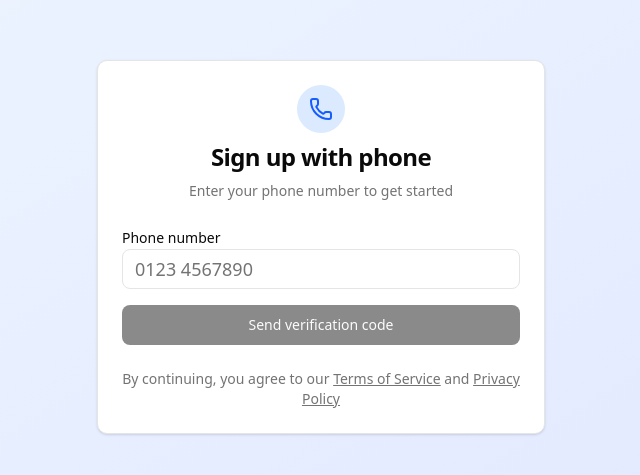
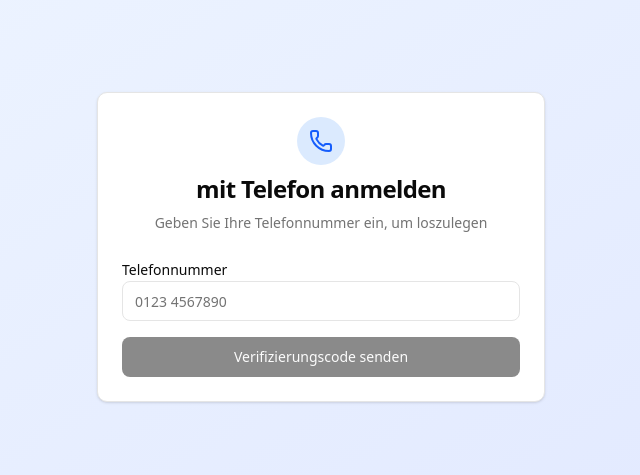
Before and after one commit to acristinaa/personal-ai-coach, a Next.js app: page / in a window 1280 px wide. Shown: the part 153-628 px from the top of the page, without its empty margins (319-959 px from the left). Built offline with nearby package versions, Linux system fonts and the light colour scheme.

Commit message:
WIP: Add components and requirements for signup.

```diff
--- /dev/null
+++ b/src/components/auth-card.tsx
@@ -0,0 +1,39 @@
+import { ArrowLeft } from "lucide-react";
+import { Button } from "./ui/button";
+import { Card, CardContent, CardDescription, CardHeader, CardTitle } from "./ui/card";
+
+interface AuthCardProps {
+    title: string;
+    description: string;
+    icon: React.ReactNode;
+    children: React.ReactNode;
+    onBack?: () => void;
+  }
+
+  export function AuthCard({
+    title,
+    description,
+    icon,
+    children,
+    onBack
+  }: AuthCardProps) {
+    return (
+      <Card className="w-full max-w-md">
+        <CardHeader className="text-center space-y-2">
+          {onBack && (
+            <Button variant="ghost" size="sm" className="absolute left-4 top-4" onClick={onBack}>
+              <ArrowLeft className="h-4 w-4" />
+            </Button>
+          )}
+          <div className="mx-auto w-12 h-12 bg-blue-100 rounded-full flex items-center justify-center">
+            {icon}
+          </div>
+          <CardTitle className="text-2xl font-bold">{title}</CardTitle>
+          <CardDescription>{description}</CardDescription>
+        </CardHeader>
+        <CardContent className="space-y-6">
+          {children}
+        </CardContent>
+      </Card>
+    );
+  }
--- /dev/null
+++ b/src/components/phone-number-input.tsx
@@ -0,0 +1,45 @@
+import { InputSection } from "./ui/input-section";
+
+interface PhoneNumberInputProps {
+    value: string;
+    onChange: (value: string) => void;
+    placeholder?: string;
+    required?: boolean;
+    className?: string;
+  }
+
+  export function PhoneNumberInput({
+    value,
+    onChange,
+    placeholder = "0123 4567890",
+    required,
+    className
+  }: PhoneNumberInputProps) {
+    const formatPhoneNumber = (value: string) => {
+      const digits = value.replace(/\D/g, "");
+      if (digits.length >= 9) {
+        return `${digits.slice(0, 4)} ${digits.slice(4, 7)} ${digits.slice(7)}`;
+      } else if (digits.length >= 7) {
+        return `${digits.slice(0, 3)} ${digits.slice(3, 5)} ${digits.slice(5)}`;
+      } else if (digits.length >= 4) {
+        return `${digits.slice(0, 3)} ${digits.slice(3)}`;
+      }
+      return digits;
+    };
+
+    const handleChange = (e: React.ChangeEvent<HTMLInputElement>) => {
+      const formatted = formatPhoneNumber(e.target.value);
+      onChange(formatted);
+    };
+
+    return (
+      <InputSection
+        type="tel"
+        placeholder={placeholder}
+        value={value}
+        onChange={handleChange}
+        className={className}
+        required={required}
+      />
+    );
+  }
--- a/src/components/phone-signup.tsx
+++ b/src/components/phone-signup.tsx
@@ -4,12 +4,14 @@ import type React from "react"
 
 import { useState } from "react"
 import { Button } from "@/components/ui/button"
-import { InputSection } from "@/components/ui/input-section"
 import { Label } from "@/components/ui/label"
-import { Card, CardContent, CardDescription, CardHeader, CardTitle } from "@/components/ui/card"
-import { ArrowLeft, Phone, Shield } from "lucide-react"
+import { Phone, Shield } from "lucide-react"
+import { AuthCard } from "@/components/auth-card"
+import { PhoneNumberInput } from "@/components/phone-number-input"
+import { VerificationCodeInput } from "@/components/verification-code-input"
 
-export default function Component() {
+
+export default function PhoneSignup() {
   const [step, setStep] = useState<"phone" | "verify">("phone")
   const [phoneNumber, setPhoneNumber] = useState("")
   const [verificationCode, setVerificationCode] = useState("")
@@ -53,14 +55,14 @@ export default function Component() {
     console.log("Verification successful!")
   }
 
-  const handlePhoneChange = (e: React.ChangeEvent<HTMLInputElement>) => {
-    const formatted = formatPhoneNumber(e.target.value)
+  const handlePhoneChange = (value: string) => {
+    const formatted = formatPhoneNumber(value)
     setPhoneNumber(formatted)
   }
 
-  const handleCodeChange = (e: React.ChangeEvent<HTMLInputElement>) => {
-    const value = e.target.value.replace(/\D/g, "").slice(0, 6)
-    setVerificationCode(value)
+  const handleCodeChange = (value: string) => {
+    const formatted = value.replace(/\D/g, "").slice(0, 6)
+    setVerificationCode(formatted)
   }
 
   const resendCode = async () => {
@@ -72,91 +74,48 @@ export default function Component() {
 
   return (
     <div className="min-h-screen bg-gradient-to-br from-blue-50 to-indigo-100 flex items-center justify-center p-4">
-      <Card className="w-full max-w-md">
-        <CardHeader className="text-center space-y-2">
-          {step === "verify" && (
-            <Button variant="ghost" size="sm" className="absolute left-4 top-4" onClick={() => setStep("phone")}>
-              <ArrowLeft className="h-4 w-4" />
-            </Button>
-          )}
-
-          <div className="mx-auto w-12 h-12 bg-blue-100 rounded-full flex items-center justify-center">
-            {step === "phone" ? (
-              <Phone className="h-6 w-6 text-blue-600" />
-            ) : (
-              <Shield className="h-6 w-6 text-blue-600" />
-            )}
-          </div>
-
-          <CardTitle className="text-2xl font-bold">
-            {step === "phone" ? "Sign up with phone" : "Verify your number"}
-          </CardTitle>
-
-          <CardDescription>
-            {step === "phone" ? "Enter your phone number to get started" : `We sent a 6-digit code to ${phoneNumber}`}
-          </CardDescription>
-        </CardHeader>
-
-        <CardContent className="space-y-6">
+      <AuthCard
+        title={step === "phone" ? "mit Telefon anmelden" : "Prüfen Sie Ihre Nummer"}
+        description={step === "phone" ? "Geben Sie Ihre Telefonnummer ein, um loszulegen" : `Wir haben einen 6-stelligen Code an ${phoneNumber}`}
+        icon={step === "phone" ? <Phone className="h-6 w-6 text-blue-600" /> : <Shield className="h-6 w-6 text-blue-600" />}
+        onBack={step === "verify" ? () => setStep("phone") : undefined}
+      >
         {step === "phone" ? (
           <form onSubmit={handlePhoneSubmit} className="space-y-4">
             <div className="space-y-2">
-                <Label htmlFor="phone">Phone number</Label>
-                <InputSection
-                  id="phone"
-                  type="tel"
-                  placeholder="0123 4567890"
+              <Label htmlFor="phone">Telefonnummer</Label>
+              <PhoneNumberInput
                 value={phoneNumber}
                 onChange={handlePhoneChange}
-                  className="text-lg"
                 required
               />
             </div>
-
             <Button type="submit" className="w-full" disabled={phoneNumber.length < 14 || isLoading}>
-                {isLoading ? "Sending code..." : "Send verification code"}
+              {isLoading ? "Code senden..." : "Verifizierungscode senden"}
             </Button>
           </form>
         ) : (
           <form onSubmit={handleVerifySubmit} className="space-y-4">
             <div className="space-y-2">
-                <Label htmlFor="code">Verification code</Label>
-                <InputSection
-                  id="code"
-                  type="text"
-                  placeholder="123456"
+              <Label htmlFor="code">Verifizierungscode</Label>
+              <VerificationCodeInput
                 value={verificationCode}
                 onChange={handleCodeChange}
-                  className="text-lg text-center tracking-widest"
-                  maxLength={6}
                 required
               />
             </div>
-
             <Button type="submit" className="w-full" disabled={verificationCode.length !== 6 || isLoading}>
-                {isLoading ? "Verifying..." : "Verify and continue"}
+              {isLoading ? "Verifizieren..." : "Verifizieren und fortfahren"}
             </Button>
-
             <div className="text-center">
               <Button type="button" variant="link" onClick={resendCode} disabled={isLoading} className="text-sm">
-                  {"Didn't receive a code? Resend"}
+                {"Kein Code erhalten? Code erneut senden"}
               </Button>
             </div>
           </form>
         )}
-
-          <div className="text-center text-sm text-muted-foreground">
-            By continuing, you agree to our{" "}
-            <a href="#" className="underline hover:text-foreground">
-              Terms of Service
-            </a>{" "}
-            and{" "}
-            <a href="#" className="underline hover:text-foreground">
-              Privacy Policy
-            </a>
-          </div>
-        </CardContent>
-      </Card>
+        {/* <TermsAndPrivacy /> */}
+      </AuthCard>
     </div>
   )
 }
--- /dev/null
+++ b/src/components/verification-code-input.tsx
@@ -0,0 +1,34 @@
+import { InputSection } from "./ui/input-section";
+
+interface VerificationCodeInputProps {
+    value: string;
+    onChange: (value: string) => void;
+    placeholder?: string;
+    required?: boolean;
+    className?: string;
+  }
+
+  export function VerificationCodeInput({
+    value,
+    onChange,
+    placeholder = "123456",
+    required,
+    className
+  }: VerificationCodeInputProps) {
+    const handleChange = (e: React.ChangeEvent<HTMLInputElement>) => {
+      const value = e.target.value.replace(/\D/g, "").slice(0, 6);
+      onChange(value);
+    };
+
+    return (
+      <InputSection
+        type="text"
+        placeholder={placeholder}
+        value={value}
+        onChange={handleChange}
+        className={className}
+        maxLength={6}
+        required={required}
+      />
+    );
+  }
```
Lines whose indentation alone changed are shown as unchanged.
